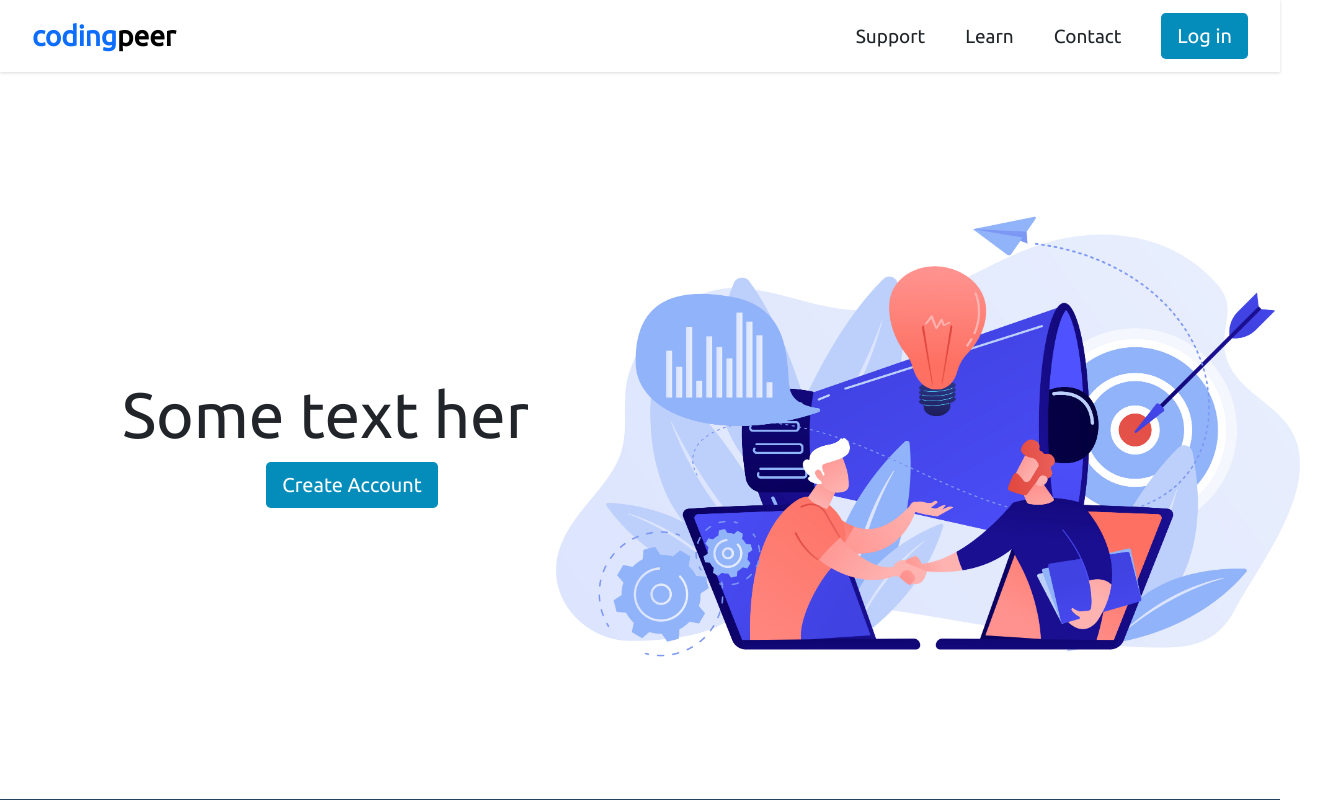
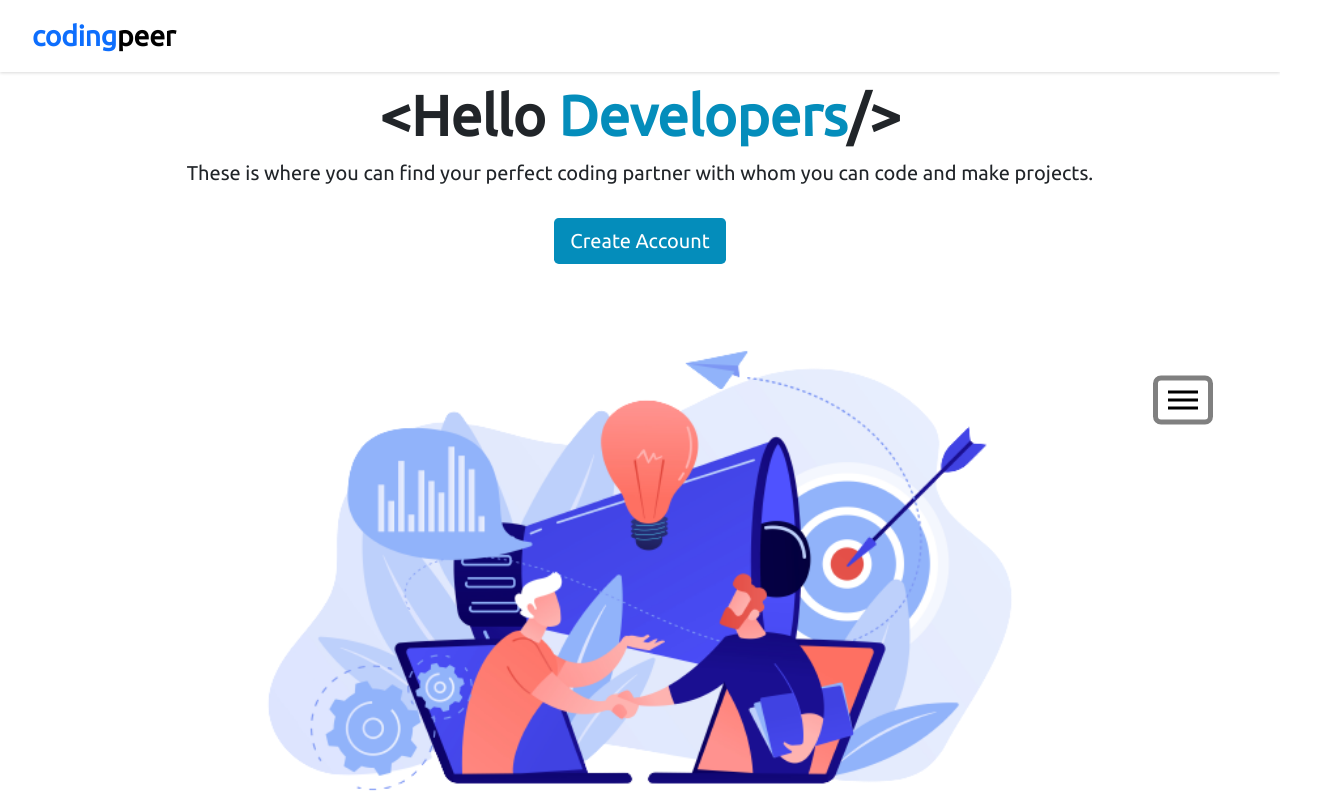
Before and after one commit to yashodharpatel/Codingpeer, a React (Create React App) app: page / in a window 1280 px wide. Shown: the top 800 px of the page, 1328 px wide, since content can reach past the window. Built offline with nearby package versions, Linux system fonts and the light colour scheme; no server answers.

Commit message:
Initial Commit

```diff
--- /dev/null
+++ b/src/CSS/responsiveness.css
@@ -0,0 +1,79 @@
+@media only screen and (max-width: 1300px) {
+  .navbar {
+    position: fixed;
+    width: 100%;
+    top: 0;
+  }
+
+  .inside-nav {
+    justify-content: space-between;
+  }
+
+  .hamburger {
+    position: absolute;
+    cursor: pointer;
+    right: 5%;
+    top: 50%;
+    transform: translate(-5%, -50%);
+    z-index: 2;
+    padding: 5px;
+    border: 5px solid gray;
+    border-radius: 8px;
+  }
+
+  .line {
+    width: 30px;
+    height: 3px;
+    background: black;
+    margin: 5px;
+  }
+
+  .nav-links {
+    flex-direction: column;
+    width: 100%;
+    height: 100vh;
+    background-color: white;
+    position: fixed;
+    clip-path: circle(100px at 90% -10%);
+    -webkit-clip-path: circle(100px at 90% -10%);
+    transition: all 1s ease-out;
+    pointer-events: none;
+  }
+
+  .nav-links.open {
+    clip-path: circle(1800px at 90% -10%);
+    -webkit-clip-path: circle(1800px at 90% -10%);
+    pointer-events: all;
+  }
+
+  .nav-links li {
+    opacity: 0;
+    padding: 40px 0;
+  }
+
+  .nav-links li:nth-child(1) {
+    transition: all 0.5s ease 0.1s;
+  }
+
+  .nav-links li:nth-child(2) {
+    transition: all 0.5s ease 0.2s;
+  }
+
+  .nav-links li:nth-child(3) {
+    transition: all 0.5s ease 0.3s;
+  }
+
+  li.fade {
+    opacity: 1;
+  }
+
+  .banner {
+    flex-direction: column;
+    height: auto;
+  }
+
+  .intro-section,
+  .background {
+    width: 100%;
+  }
+}
--- a/src/CSS/style.css
+++ b/src/CSS/style.css
@@ -24,8 +24,11 @@ body {
   justify-content: center;
   height: 72px;
   box-shadow: 0 1px 3px 0 rgb(0 0 0 / 15%);
+  background-color: white;
   margin-bottom: 2px;
   z-index: 10;
+
+  /* position: relative; */
 }
 
 .set-width-1000 {
@@ -125,6 +128,7 @@ body {
   justify-content: center;
   padding: 0% 5%;
   height: calc(100vh - 75px);
+  grid-gap: 40px;
 }
 
 .intro-section,
@@ -136,8 +140,22 @@ body {
   justify-content: center;
 }
 
-.intro-section .intro-text {
-  font-size: 400%;
+.intro-section .main-intro-text {
+  font-size: 350%;
+  text-align: center;
+  font-weight: bold;
+}
+
+.intro-section .main-intro-text {
+  font-size: 350%;
+  text-align: center;
+  font-weight: bold;
+}
+
+.intro-section .sub-intro-text {
+  font-size: 125%;
+  text-align: center;
+  margin: 0px 0px 30px 0px;
 }
 
 /*Modal*/
--- a/src/Components/Banner/Banner.js
+++ b/src/Components/Banner/Banner.js
@@ -1,16 +1,25 @@
 import React from "react";
 import Signup from "../Authentication/Signup";
-import Background from "../../assets/bg.jpg";
+import Background from "../../assets/banner/bannerImage.png";
 
 export default function Banner() {
   return (
     <div className="banner" id="banner">
       <div className="intro-section">
-        <div className="intro-text">Some text here.</div>
+        <div className="intro-text">
+          <div className="main-intro-text">
+            {"<Hello"} <span style={{ color: "#048dbb" }}>{"Developers"}</span>
+            {"/>"}
+          </div>
+          <div className="sub-intro-text">
+            These is where you can find your perfect coding partner with whom
+            you can code and make projects.
+          </div>
+        </div>
         <Signup />
       </div>
       <div className="background">
-        <img src={Background} alt="background" width="800px"/>
+        <img src={Background} alt="background" width="800px" />
       </div>
     </div>
   );
--- a/src/Components/Banner/BannerNav.js
+++ b/src/Components/Banner/BannerNav.js
@@ -13,6 +13,11 @@ export default function BannerNav() {
               coding<span style={{ color: "black" }}>peer</span>
             </Link>
           </div>
+          <div class="hamburger">
+            <div class="line"></div>
+            <div class="line"></div>
+            <div class="line"></div>
+          </div>
           <ul className="nav-links">
             <li>Support</li>
             <li>Learn</li>
--- a/src/index.js
+++ b/src/index.js
@@ -4,6 +4,7 @@ import { AuthProvider } from "./Contexts/Authcontext";
 import App from "./App";
 import "bootstrap/dist/css/bootstrap.min.css";
 import "./CSS/style.css";
+import "./CSS/responsiveness.css";
 
 ReactDOM.render(
   <React.StrictMode>
```
Also changed, not shown: src/assets/banner/bannerImage.png (added), src/assets/bg.jpg (deleted).
